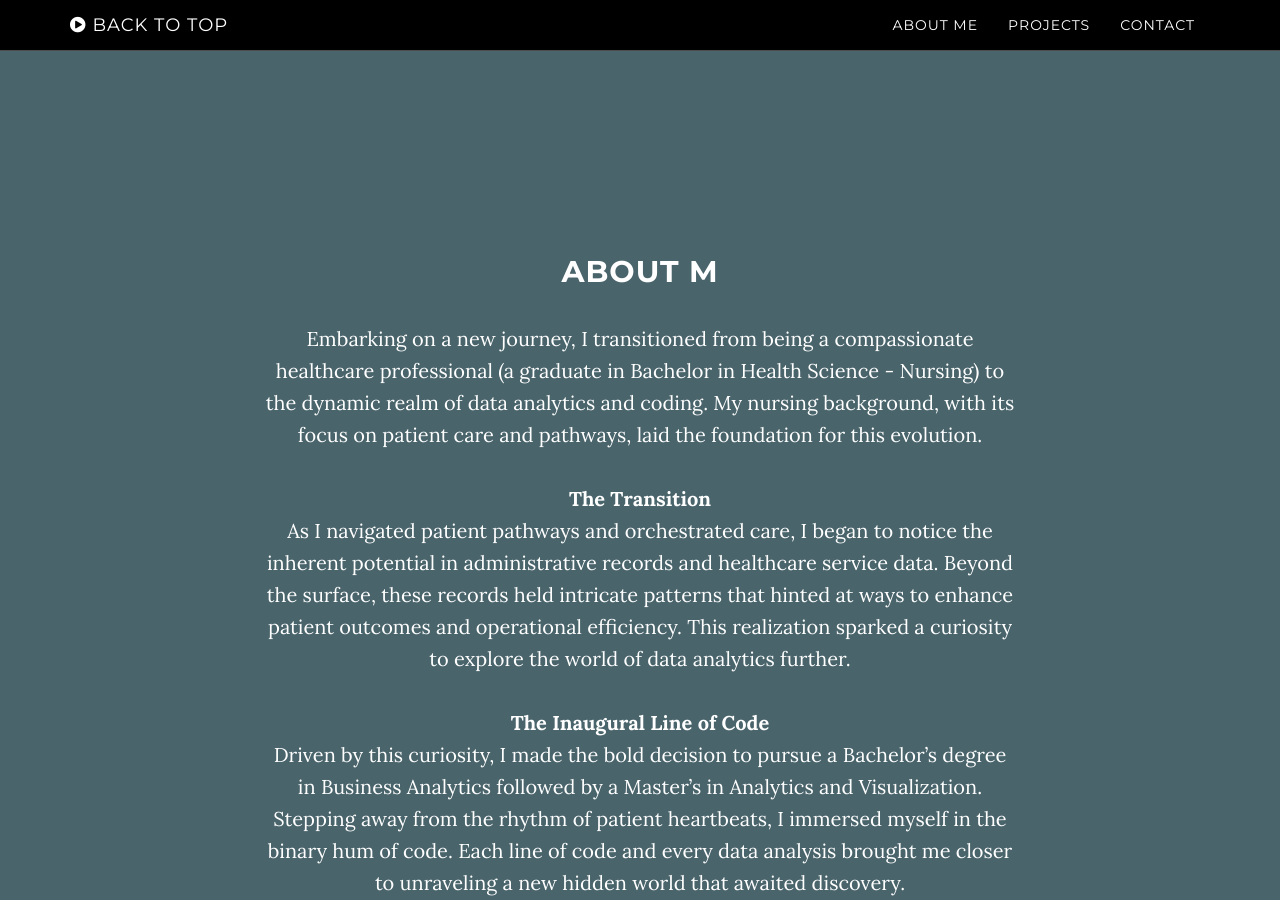
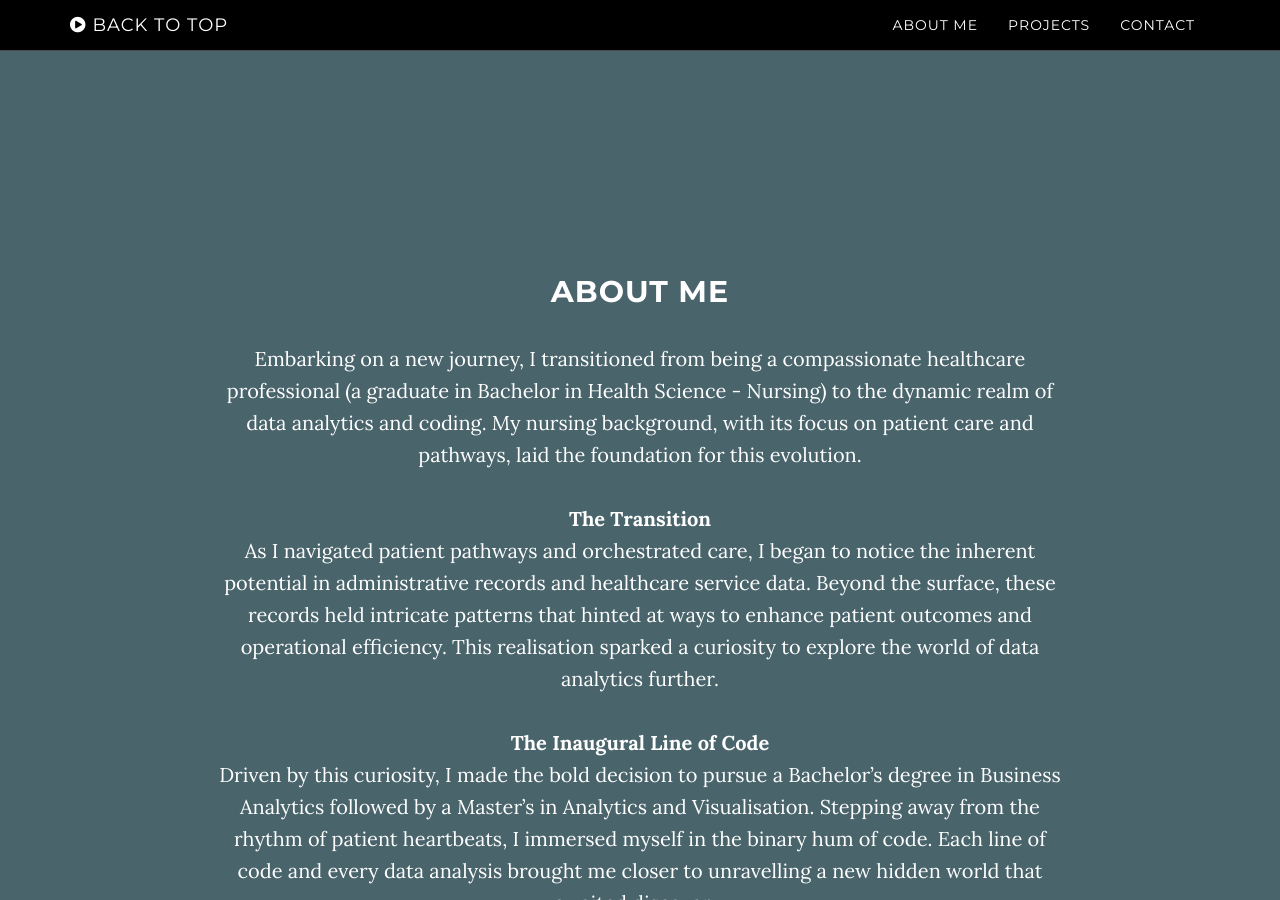
Before and after one commit to Md-Khid/Md-Khid, a Jekyll site: the page built from index.html, in a window 1280 px wide and 900 px high, scrolled down 745 px. Built offline with Jekyll 4.4.1, drawn with Linux system fonts in a browser that asks for light colours; some of the changed text lies outside the part shown.

Commit message:
Update about.html

```diff
--- a/_includes/about.html
+++ b/_includes/about.html
@@ -1,35 +1,36 @@
-<!-- About Section -->
+<!DOCTYPE html>
 <html>
 <head>
     <title>About Me</title>
     <meta http-equiv="content-type" content="text/html; charset=windows-1252">
     <style>
-        /* Add some bottom margin to the container */
-        .download-section {
-            margin-bottom: 20px; /* Adjust the value as needed */
+        /* Add some top margin to the h2 element */
+        h2 {
+            margin-top: 20px; /* Adjust the value as needed */
         }
     </style>
 </head>
 <body>
+    <!-- About Section -->
     <section id="about" class="download-section content-section text-center">
-        <div class="container">
-            <div class="row">
-                <div class="col-lg-8 col-lg-offset-2">
-                    <h2>About M</h2>
-                    <p>Embarking on a new journey, I transitioned from being a compassionate healthcare professional (a graduate in Bachelor in Health Science - Nursing) to the dynamic realm of data analytics and coding. My nursing background, with its focus on patient care and pathways, laid the foundation for this evolution.<br><br><b>The Transition</b><br>As I navigated patient pathways and orchestrated care, I began to notice the inherent potential in administrative records and healthcare service data. Beyond the surface, these records held intricate patterns that hinted at ways to enhance patient outcomes and operational efficiency. This realization sparked a curiosity to explore the world of data analytics further.<br><br><b>The Inaugural Line of Code</b><br>Driven by this curiosity, I made the bold decision to pursue a Bachelor’s degree in Business Analytics followed by a Master’s in Analytics and Visualization. Stepping away from the rhythm of patient heartbeats, I immersed myself in the binary hum of code. Each line of code and every data analysis brought me closer to unraveling a new hidden world that awaited discovery.</p>
-                </div>
-            </div>
-        </div>
-    </section>
-
-    <!-- Projects Section -->
-    <section id="download" class="content-section text-center">
-        <div class="download-section">
-            <div class="container">
-                <div class="col-lg-8 col-lg-offset-2">
-                    <h2>Projects</h2>
-                    <!-- Projects content here -->
-                </div>
+        <div class="row">
+            <div class="col-lg-8 col-lg-offset-2">
+                <h2>About Me</h2>
+                <p>Embarking on a new journey, I transitioned from being a compassionate healthcare professional
+                (a graduate in Bachelor in Health Science - Nursing) to the dynamic realm of data analytics and coding.
+                My nursing background, with its focus on patient care and pathways, laid the foundation for this evolution.<br>
+                <br>
+                <b>The Transition</b><br>
+                As I navigated patient pathways and orchestrated care, I began to notice the inherent potential
+                in administrative records and healthcare service data. Beyond the surface, these records held intricate
+                patterns that hinted at ways to enhance patient outcomes and operational efficiency. This realisation
+                sparked a curiosity to explore the world of data analytics further.<br>
+                <br>
+                <b>The Inaugural Line of Code</b><br>
+                Driven by this curiosity, I made the bold decision to pursue a Bachelor’s degree in Business Analytics followed
+                by a Master’s in Analytics and Visualisation. Stepping away from the rhythm of patient heartbeats, I immersed
+                myself in the binary hum of code. Each line of code and every data analysis brought me closer to unravelling a
+                new hidden world that awaited discovery.</p>
             </div>
         </div>
     </section>
```
